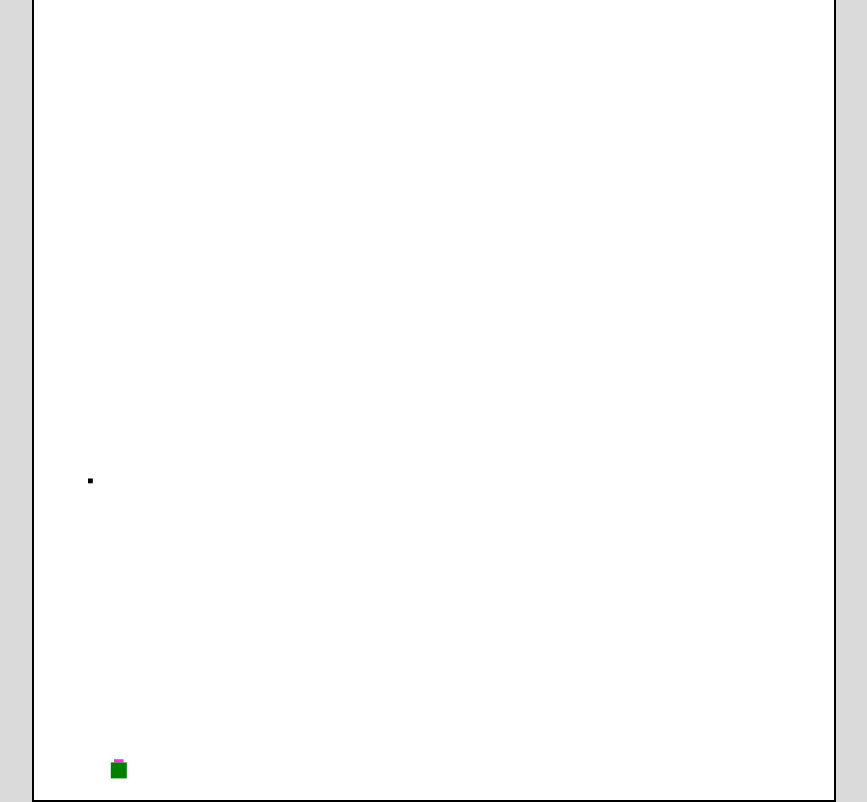
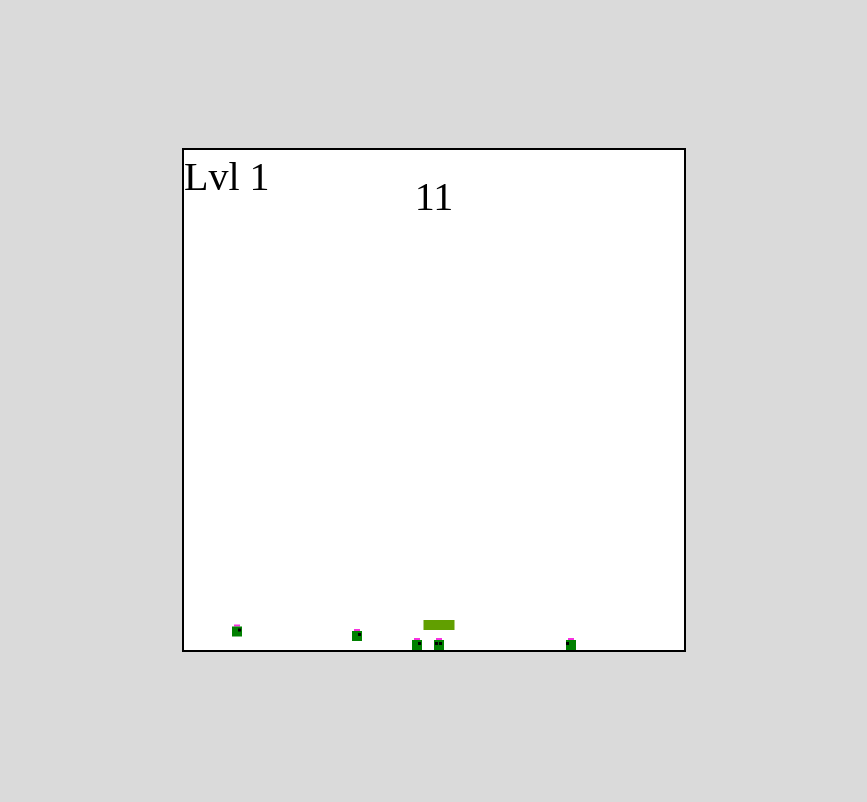
Before and after one commit to giantninja908/zombie, a plain HTML site: page index.html in a window 1280 px wide. Shown: the whole page, without its empty margins (206-1073 px from the left). Drawn offline with Linux system fonts and the light colour scheme.

Commit message:
Update index.html

```diff
--- a/index.html
+++ b/index.html
@@ -50,7 +50,7 @@
       console.clear()
       var canvas = document.getElementById("canvas");
       var ctx = canvas.getContext("2d");
-      var width,height
+
       var plr = 490;
       var x = 250;
       var v = 0;
@@ -77,17 +77,6 @@
 
 
         this.update = function(){
-          let sizingVar = 1
-        height = window.innerHeight
-        width = window.innerWidth
-        ctx.clearRect(0, 0, width, height)
-        if (width < height) {
-          sizingVar = width / 500
-        } else {
-          sizingVar = height / 500
-        }
-        canvas.width = sizingVar * 500
-        canvas.height = sizingVar * 500
           if(((Math.floor(Math.random()*100)==Math.floor(Math.random()*100)))&&this.y==490){
             this.j = -3
           }
@@ -98,21 +87,21 @@
           }
 
           ctx.fillStyle = "rgb(247, 49, 224)"
-          ctx.fillRect((this.x+2)*sizingVar,(this.y-2)*sizingVar,6*sizingVar,2*sizingVar)
+          ctx.fillRect(this.x+2,this.y-2,6,2)
           ctx.fillStyle = "green"
-          ctx.fillRect(this.x*sizingVar,this.y*sizingVar,10*sizingVar,10*sizingVar)
+          ctx.fillRect(this.x,this.y,10,10)
           ctx.fillStyle = "black"
 
           if(this.x<x){
             this.x++
-            ctx.fillRect((this.x+5),(this.y+2),3*sizingVar,3*sizingVar)
+            ctx.fillRect(this.x+5,this.y+2,3,3)
           }else
             if(this.x>x){
               this.x--
-              ctx.fillRect((this.x+1)*sizingVar,(this.y+2)*sizingVar,3*sizingVar,3*sizingVar)
+              ctx.fillRect(this.x+1,this.y+2,3,3)
             }else{
-              ctx.fillRect((this.x+5)*sizingVar,(this.y+2)*sizingVar,3*sizingVar,3*sizingVar)
-              ctx.fillRect((this.x+1)*sizingVar,(this.y+2)*sizingVar,3*sizingVar,3*sizingVar)
+              ctx.fillRect(this.x+5,this.y+2,3,3)
+              ctx.fillRect(this.x+1,this.y+2,3,3)
             }
         }
       }
@@ -141,49 +130,39 @@
       }
       ctx.font = "40px Ariel"
       setInterval(function(){
-        let sizingVar = 1
-        height = window.innerHeight
-        width = window.innerWidth
-        ctx.clearRect(0, 0, width, height)
-        if (width < height) {
-          sizingVar = width / 500
-        } else {
-          sizingVar = height / 500
-        }
-        canvas.width = sizingVar * 500
-        canvas.height = sizingVar * 500
         time++
 
+        ctx.clearRect(0,0,500,500);
         //Somethi
 
         ctx.fillStyle = "black"
 
       ctx.textAlign = "center"
-        ctx.fillText(15-sec,250*sizingVar,60*sizingVar)
-        ctx.fillRect(x*sizingVar,plr*sizingVar,10*sizingVar,10*sizingVar);
+        ctx.fillText(15-sec,250,60)
+        ctx.fillRect(x,plr,10,10);
         ctx.textAlign = "left"
-        ctx.fillText("Lvl "+lvl, 0*sizingVar,40*sizingVar)
+        ctx.fillText("Lvl "+lvl, 0,40)
 
         ctx.fillStyle = "white"
         if(dir == "left"){
-          ctx.fillRect((x+1)*sizingVar,(plr+2)*sizingVar,3*sizingVar,3*sizingVar)
+          ctx.fillRect(x+1,plr+2,3,3)
         }else{
-          ctx.fillRect((x+5)*sizingVar,(plr+2)*sizingVar,3*sizingVar,3*sizingVar)
+          ctx.fillRect(x+5,plr+2,3,3)
         }
         ctx.fillStyle = "rgb("+(256-((health/2)*(256/50)))+","+((health/2*(256/50)))+",0)"
-        ctx.fillRect((x+(100-health)/4-20)*sizingVar,(plr-20)*sizingVar,(health/2)*sizingVar,10*sizingVar)
+        ctx.fillRect(x+(100-health)/4-20,plr-20,health/2,10)
         v+=0.3
         plr+=v
         h*=0.9
         x+=h
-        if(plr >490*sizingVar){
-          plr = 490*sizingVar
+        if(plr >490){
+          plr = 490
         }
         if(keys.a){
-          h += -1*sizingVar
+          h += -1
         }
         if(keys.d){
-          h += 1*sizingVar
+          h += 1
         }
         for(var i = 0; i<zombs.length;i++){
           zombs[i].update()
@@ -212,8 +191,8 @@
         if(x<0){
           x=0
         }
-        if(x>490*sizingVar*sizingVar){
-          x=490*sizingVar
+        if(x>490){
+          x=490
         }
       },1000/60);
 
```
